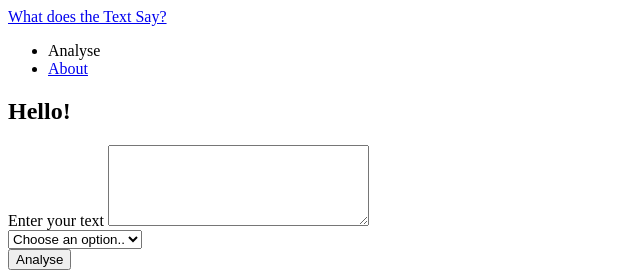
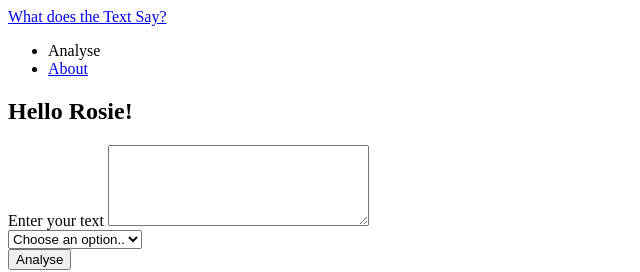
Before and after one commit to rosiecurtis/WhatDoesTheTextSay, a website built with Parcel: page src/index.html in a window 1280 px wide. Shown: the full height of the page, 0-640 px from the left. Built offline with nearby package versions, Linux system fonts and the light colour scheme.

Commit message:
Update index.html
Changed Title

```diff
--- a/src/index.html
+++ b/src/index.html
@@ -26,7 +26,7 @@
 
   <article class="container">
 
-    <h1>Hello!</h1>
+    <h1>Hello Rosie!</h1>
 
     <div class="form-control">
       <label for="userText">Enter your text</label>
```
